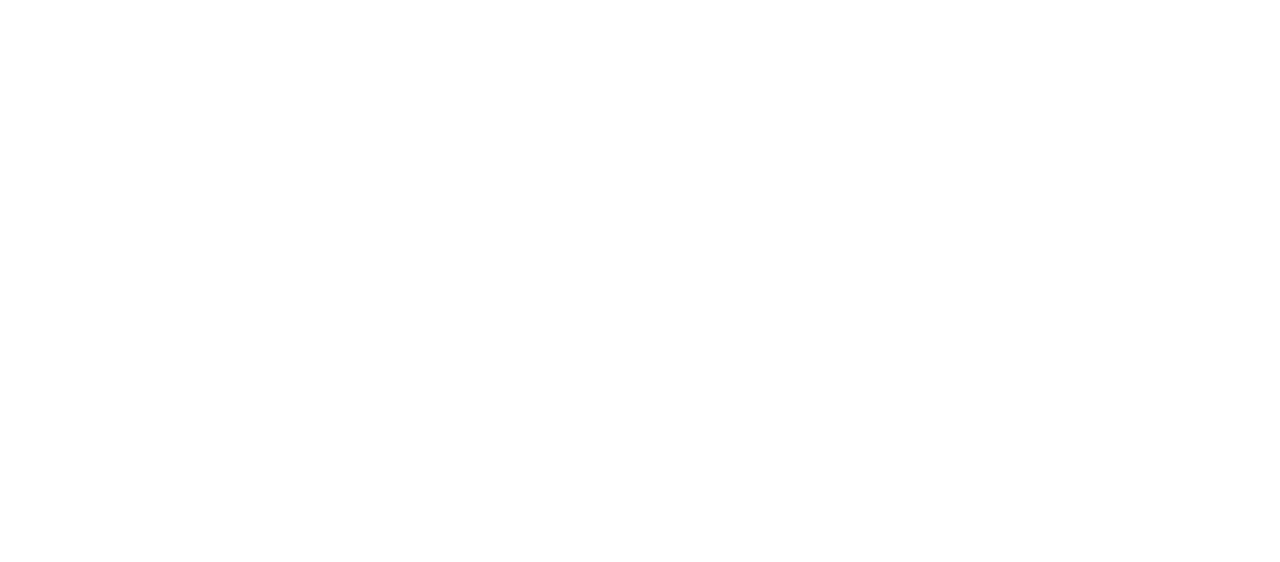
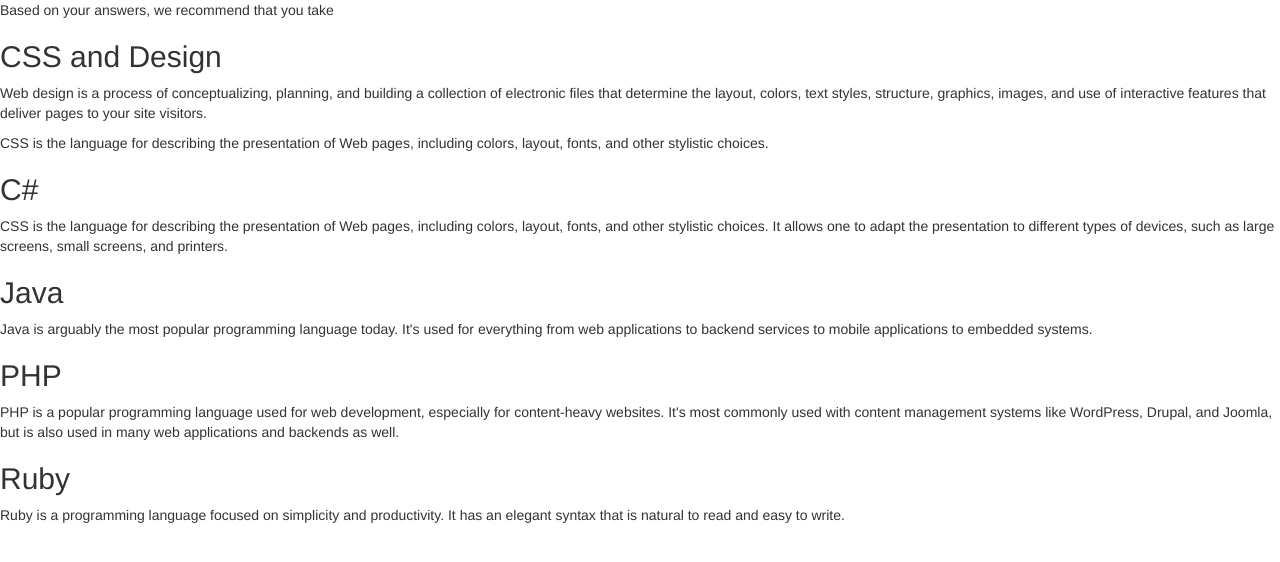
Before and after one commit to TracyRe/track-suggester, a plain HTML site: page track-suggester/index.html in a window 1280 px wide. Drawn offline with Linux system fonts and the light colour scheme.

Commit message:
Add content for recommendations to index.html

```diff
--- a/track-suggester/index.html
+++ b/track-suggester/index.html
@@ -11,6 +11,44 @@
   <body>
     <div class="cotainer-fluid">
 
+      <div class="questions">
+
+      </div>
+      <div class="recommendation">
+        <p>Based on your answers, we recommend that you take</p>
+        <!-- ********* BEGIN DESIGN ********* -->
+        <div class="design">
+          <h2>CSS and Design</h2>
+          <p>Web design is a process of conceptualizing, planning, and building a collection of electronic files that determine the layout, colors, text styles, structure, graphics, images, and use of interactive features that deliver pages to your site visitors.</p>
+
+          <p>CSS is the language for describing the presentation of Web pages, including colors, layout, fonts, and other stylistic choices. </p>
+        </div>
+
+        <!-- ********* BEGIN C# ********* -->
+        <div class="c-sharp">
+          <h2>C#</h2>
+          <p>CSS is the language for describing the presentation of Web pages, including colors, layout, fonts, and other stylistic choices. It allows one to adapt the presentation to different types of devices, such as large screens, small screens, and printers.</p>
+        </div>
+
+        <!-- ********* BEGIN JAVA ********* -->
+        <div class="java">
+          <h2>Java</h2>
+          <p>Java is arguably the most popular programming language today. It's used for everything from web applications to backend services to mobile applications to embedded systems.</p>
+        </div>
+
+        <!-- ********* BEGIN PHP ********* -->
+        <div class="php">
+          <h2>PHP</h2>
+          <p>PHP is a popular programming language used for web development, especially for content-heavy websites. It's most commonly used with content management systems like WordPress, Drupal, and Joomla, but is also used in many web applications and backends as well.</p>
+        </div>
+
+        <!-- ********* BEGIN RUBY ********* -->
+        <div class="ruby">
+          <h2>Ruby</h2>
+          <p>Ruby is a programming language focused on simplicity and productivity. It has an elegant syntax that is natural to read and easy to write. </p>
+      </div>
+    </div>
+
     </div>
   </body>
 </html>
```
Also changed, not shown: 1 other file.
